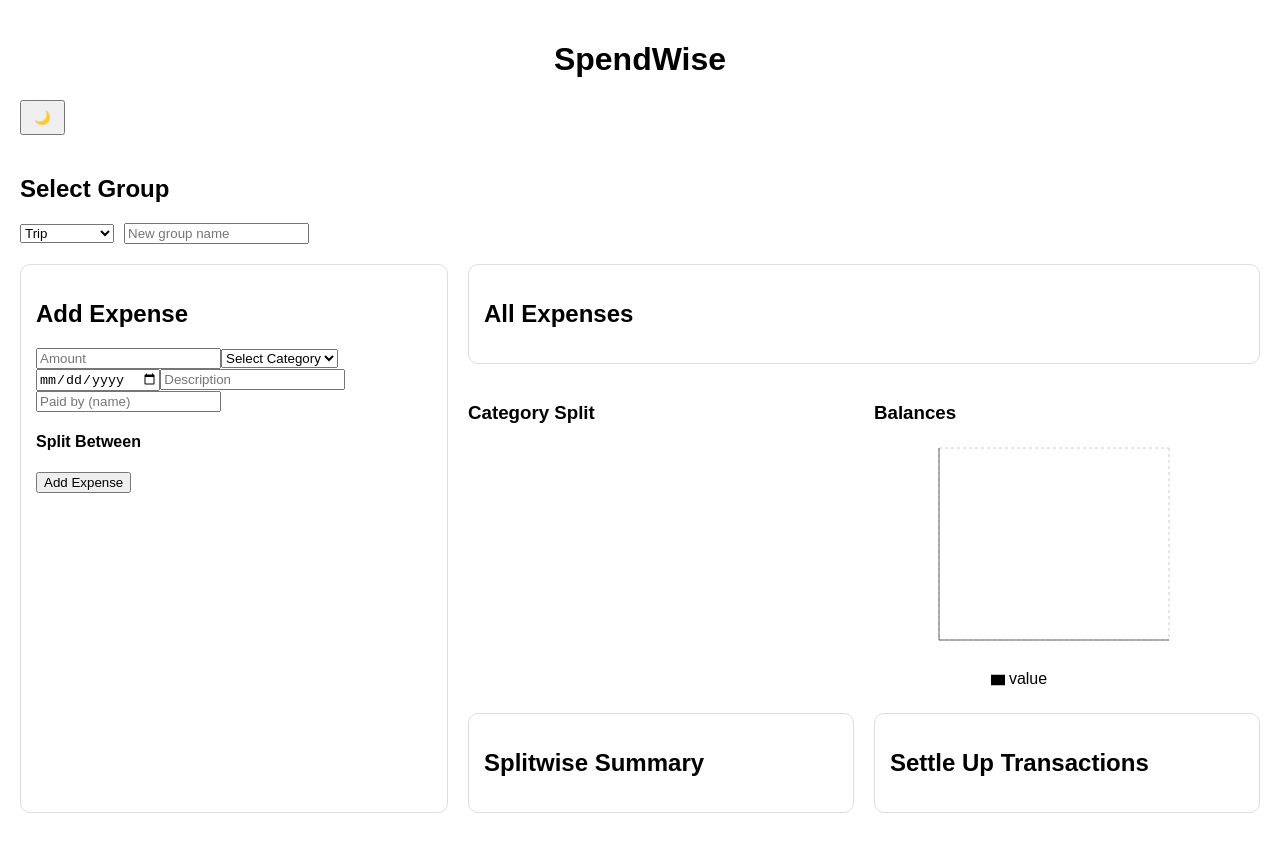
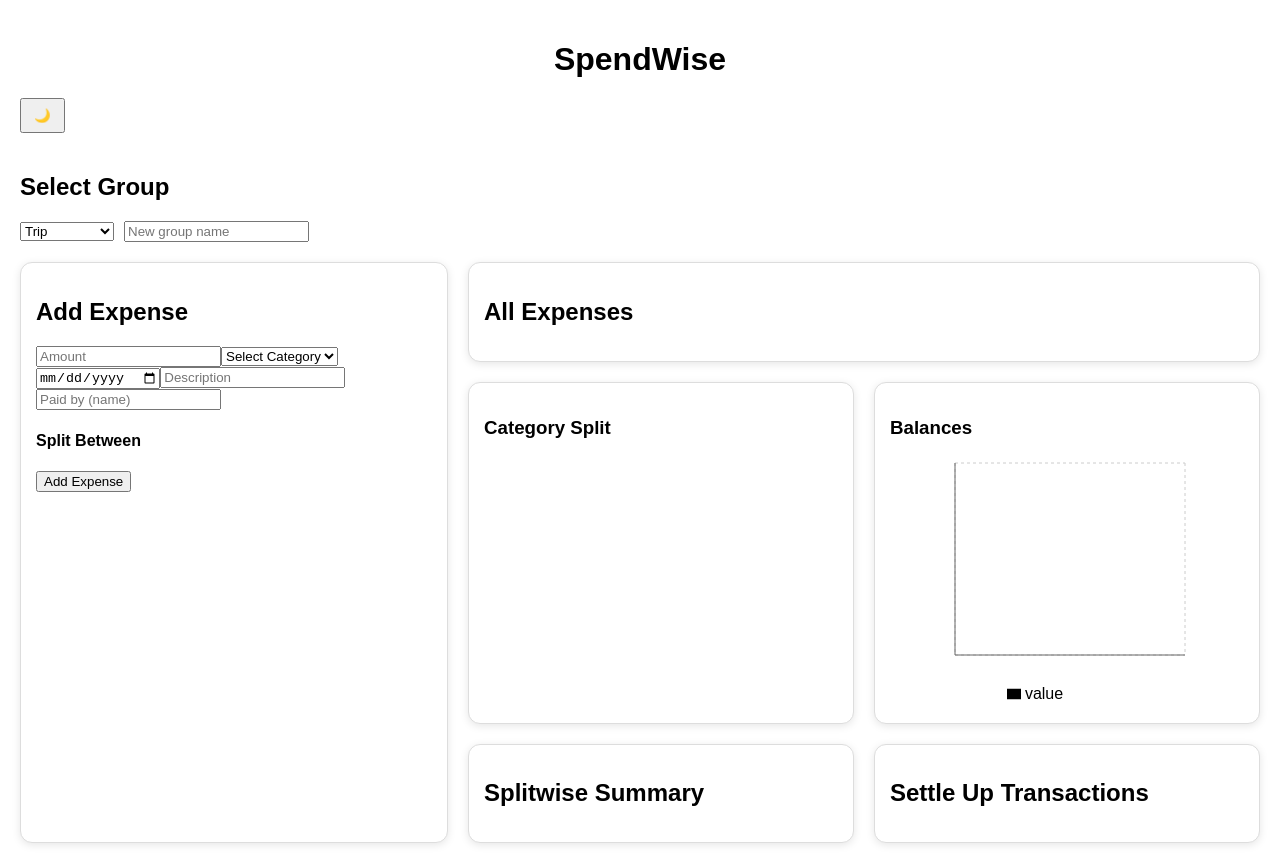
Before and after one commit to hellomanishahere/spendwise-finance-tracker, a React (Create React App) app: page / in a window 1280 px wide. Before the commit the page ends 840 px from the top, so only its background shows below. Built offline with nearby package versions, Linux system fonts and the light colour scheme.

Commit message:
UI polish: improved layout, cards, buttons and spacing

```diff
--- a/src/App.js
+++ b/src/App.js
@@ -181,6 +181,22 @@
 
   const COLORS = ["#0088FE", "#00C49F", "#FFBB28", "#FF8042"];
 
+  /* UI POLISH STYLES */
+  const cardStyle = {
+    border: "1px solid #ddd",
+    padding: "15px",
+    borderRadius: "12px",
+    boxShadow: "0 2px 8px rgba(0,0,0,0.1)",
+    background: darkMode ? "#2a2a2a" : "#fff",
+  };
+
+  const buttonStyle = {
+    padding: "5px 10px",
+    borderRadius: "6px",
+    border: "none",
+    cursor: "pointer",
+  };
+
   /* THEME STYLES */
   const themeStyles = {
     backgroundColor: darkMode ? "#121212" : "#ffffff",
@@ -190,7 +206,7 @@
 
   return (
     <div style={{ padding: "20px", fontFamily: "Arial", ...themeStyles }}>
-      <h1 style={{ textAlign: "center" }}>SpendWise</h1>
+      <h1 style={{ textAlign: "center", marginBottom: "20px" }}>SpendWise</h1>
 
       {/* DARK MODE BUTTON */}
       <button
@@ -233,7 +249,7 @@
       <div style={{ display: "flex", gap: "20px", marginTop: "20px" }}>
 
         {/* FORM */}
-        <div style={{ flex: 1, border: "1px solid #ddd", padding: "15px", borderRadius: "10px" }}>
+        <div style={{ flex: 1, ...cardStyle }}>
           <ExpenseForm
             onAddExpense={addExpense}
             editingExpense={editingExpense}
@@ -246,25 +262,25 @@
         <div style={{ flex: 2 }}>
 
           {/* EXPENSES */}
-          <div style={{ border: "1px solid #ddd", padding: "15px", borderRadius: "10px", marginBottom: "20px" }}>
+          <div style={{ ...cardStyle, marginBottom: "20px" }}>
             <h2>All Expenses</h2>
             <ul>
               {expenses
                 .filter((e) => e.group === selectedGroup)
                 .map((e) => (
-                  <li key={e.id}>
+                  <li key={e.id} style={{ marginBottom: "8px" }}>
                     ₹{e.amount} - {e.category} - {e.date} ({e.group})
 
                     <button
                       onClick={() => deleteExpense(e.id)}
-                      style={{ marginLeft: "10px", color: "red" }}
+                      style={{ ...buttonStyle, marginLeft: "10px", background: "#ff4d4d", color: "#fff" }}
                     >
                       Delete
                     </button>
 
                     <button
                       onClick={() => editExpense(e)}
-                      style={{ marginLeft: "10px", color: "blue" }}
+                      style={{ ...buttonStyle, marginLeft: "10px", background: "#4da6ff", color: "#fff" }}
                     >
                       Edit
                     </button>
@@ -276,7 +292,7 @@
           {/* CHARTS */}
           <div style={{ display: "flex", gap: "20px", marginBottom: "20px" }}>
 
-            <div style={{ flex: 1 }}>
+            <div style={{ flex: 1, ...cardStyle }}>
               <h3>Category Split</h3>
               <PieChart width={300} height={250}>
                 <Pie data={getCategoryData()} dataKey="value" nameKey="name" outerRadius={80}>
@@ -288,7 +304,7 @@
               </PieChart>
             </div>
 
-            <div style={{ flex: 1 }}>
+            <div style={{ flex: 1, ...cardStyle }}>
               <h3>Balances</h3>
               <BarChart width={300} height={250} data={getBalanceData()}>
                 <CartesianGrid strokeDasharray="3 3" />
@@ -305,7 +321,7 @@
           {/* SUMMARY */}
           <div style={{ display: "flex", gap: "20px" }}>
 
-            <div style={{ flex: 1, border: "1px solid #ddd", padding: "15px", borderRadius: "10px" }}>
+            <div style={{ flex: 1, ...cardStyle }}>
               <h2>Splitwise Summary</h2>
               <ul>
                 {Object.entries(calculateBalances()).map(([person, amount]) => (
@@ -319,7 +335,7 @@
               </ul>
             </div>
 
-            <div style={{ flex: 1, border: "1px solid #ddd", padding: "15px", borderRadius: "10px" }}>
+            <div style={{ flex: 1, ...cardStyle }}>
               <h2>Settle Up Transactions</h2>
               <ul>
                 {getSettlements().map((s, index) => (
```
